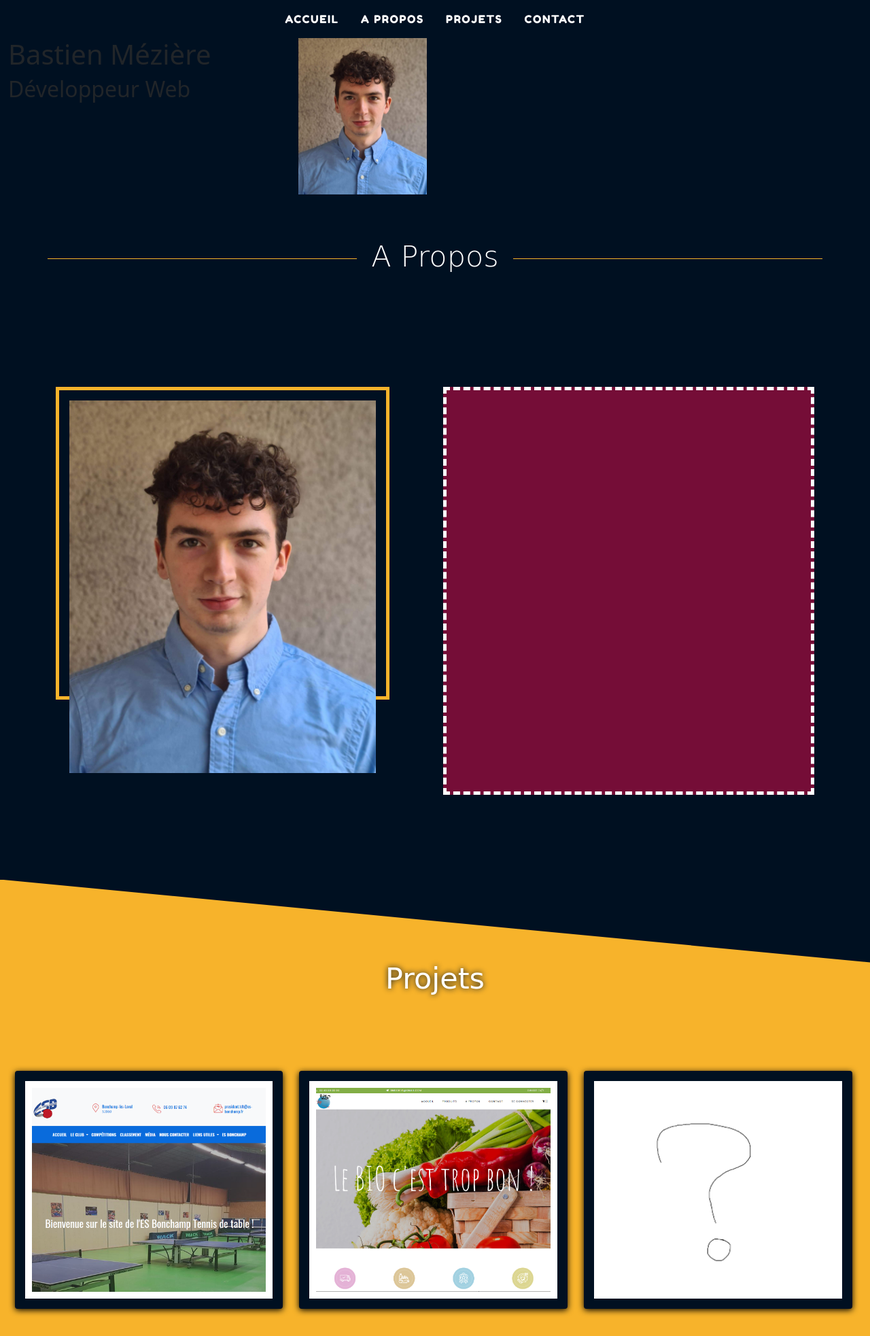
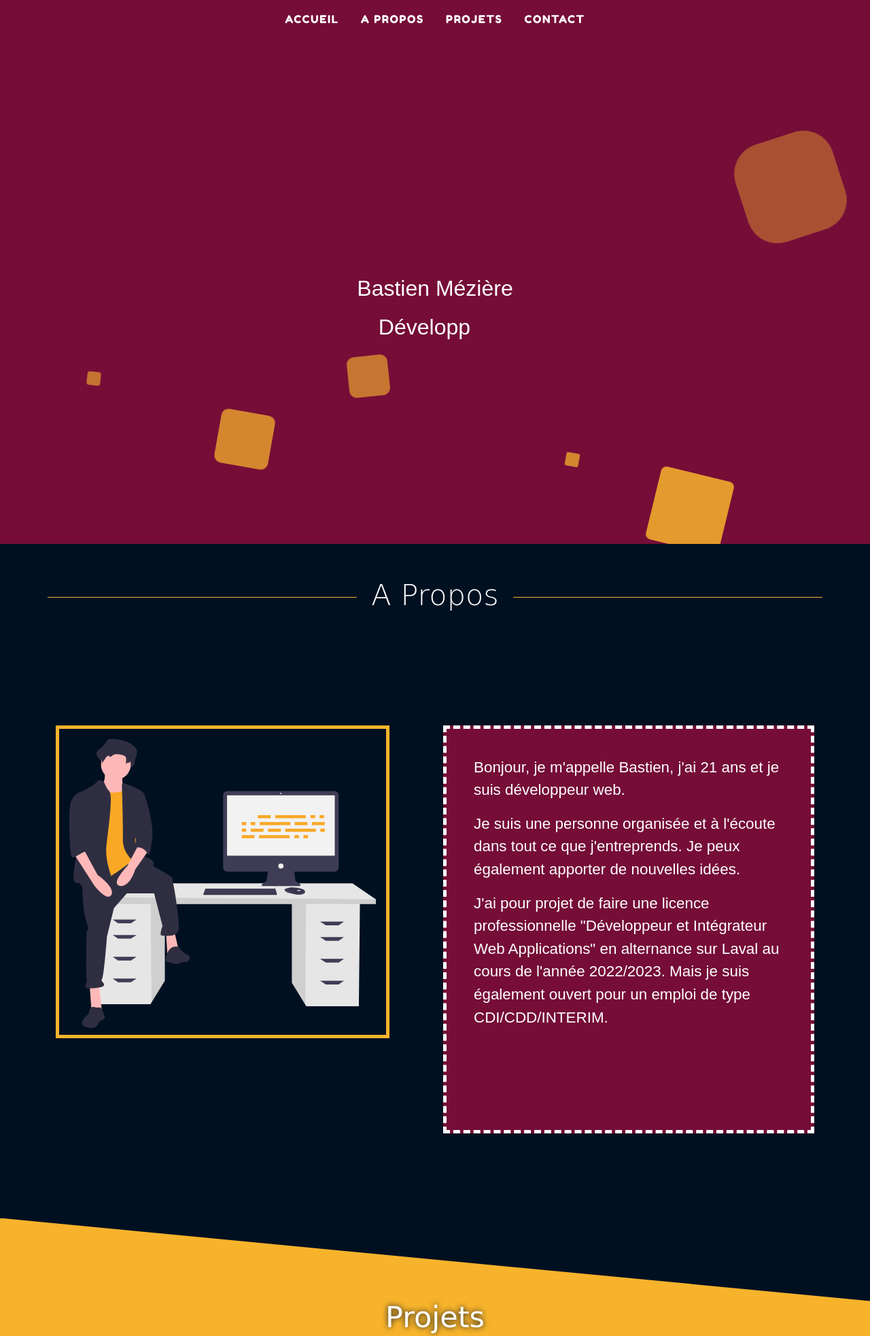
Before and after one commit to Bastien-Meziere/Portfolio-LOCAL, a PHP site: page / in a window 1280 px wide. Shown: the top 1965 px of the page at 68% size. Run offline with PHP 8.4, Linux system fonts and the light colour scheme; some web fonts are replaced.

Commit message:
Modification footer & modification header + nav

```diff
--- a/index.php
+++ b/index.php
@@ -19,9 +19,19 @@
     <body>
         <!-- Partie Navigation -->
         <header id="accueil">
-            <div class="container-fluid">
-                <div class="row">
-                    <div class="col-12">
+            <div class="area" >
+                <ul class="circles">
+                    <li></li>
+                    <li></li>
+                    <li></li>
+                    <li></li>
+                    <li></li>
+                    <li></li>
+                    <li></li>
+                    <li></li>
+                    <li></li>
+                    <li></li>
+                </ul>
                 <nav class="navbar navbar-expand-lg navbar-fixed-top">
                     <div class=" navbar-collapse">
                         <ul class="navbar-nav m-auto">
@@ -35,24 +45,17 @@
                         </div>
                     </div>
                 </nav>
+                <div class="container-fluid">
+                    <div class="row">
+                        <div class="col-lg-12 context">
+                            <span is="type-async" id="type-text">...</span>
+                            <span class="blinking-cursor">_</span>
+                        </div>
                     </div>
                 </div>
             </div>
         </header>
         <!-- Partie Accueil -->
-        <div class="container-fluid">
-            <div class="row">
-                <div class="col-lg-4">
-                    <h1 class="titre-block1">Bastien Mézière</h1>
-                    <h2 class="soustitre-block1">Développeur Web</h2>
-                </div>
-                <div class="col-lg-2">
-                    <figure class="img-absolute">
-                        <img class="img-fluid" src="asset/image/PhotoCV.jpg" alt="Photo de Bastien">
-                    </figure>
-                </div>
-            </div>
-        </div>
         <main>
         <!-- Partie A Propos -->
         <section id="propos" class="section-propos">
@@ -62,11 +65,14 @@
                         <h2 class="titresection block_title">A Propos</h2>
                             <div class="col-md-6 col-sm-12 col-xs-12">
                                 <div class="forme-propos">
-                                    <img class="photo-propos" src="asset/image/PhotoCV.jpg" alt="">
+                                    <img src="asset/image/about_img.svg" alt="">
                                 </div>
                             </div>
                             <div class="col-md-6 col-sm-12 col-xs-12">
                                 <div class="forme-propos2">
+                                    <p class="p-propos">Bonjour, je m'appelle Bastien, j'ai 21 ans et je suis développeur web.</p>
+                                    <p class="p-propos">Je suis une personne organisée et à l'écoute dans tout ce que j'entreprends. Je peux également apporter de nouvelles idées.</p>
+                                    <p class="p-propos">J'ai pour projet de faire une licence professionnelle "Développeur et Intégrateur Web Applications" en alternance sur Laval au cours de l'année 2022/2023. Mais je suis également ouvert pour un emploi de type CDI/CDD/INTERIM.</p>
                                 </div>
                             </div>
                     </div>
@@ -194,11 +200,8 @@
     </div>
     <!-- Partie Footer -->
     <footer>
-        <div class="container">
-            <p class="primary-color txt-center">Bastien Mézière &copy;<script>document.write(new Date().getFullYear());</script> - Tout droits réservés - <a href="">CGU</a></p>
-            <div class="social-btns">
-                <a href="https://github.com/Bastien-Meziere" target="_blank" class="btn-github flex-center"><i class="fab fa-github fa-3x"></i></a>
-            </div>
+        <div class="container-fluid">
+            <p class="txt-footer">Bastien Mézière &copy;<script>document.write(new Date().getFullYear());</script> - Tout droits réservés - <a href="https://github.com/Bastien-Meziere" target="_blank" class="btn-github"><i class="fab fa-github fa-3x"></i></a></p>
         </div>
     </footer>
     </div>
```
Lines whose indentation alone changed are shown as unchanged.
